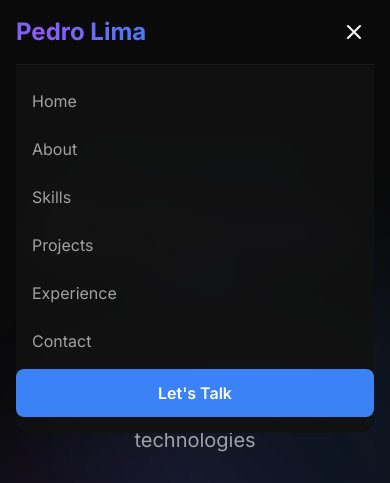
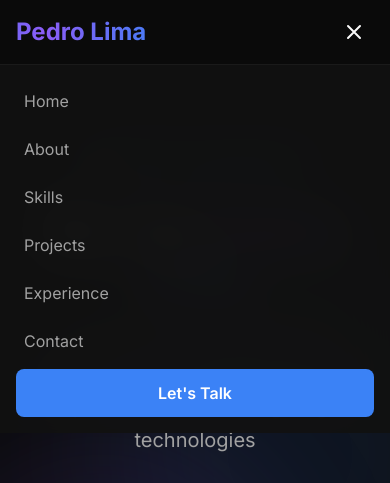
Before and after one commit to DevPedroLimaB/Portfolio.github.io, a Next.js app: page /Portfolio.github.io/ in a window 390 px wide. Both pictures are taken after a click on the button "Toggle menu". Shown: the top 483 px of the page. Built offline with nearby package versions, Linux system fonts and the light colour scheme.

Commit message:
fix: remover barra lateral do menu mobile

```diff
--- a/components/Header.tsx
+++ b/components/Header.tsx
@@ -107,7 +107,7 @@ export default function Header() {
             initial={{ opacity: 0, height: 0 }}
             animate={{ opacity: 1, height: 'auto' }}
             exit={{ opacity: 0, height: 0 }}
-            className="md:hidden py-4 space-y-2 bg-background-secondary/95 backdrop-blur-xl rounded-b-2xl border-t border-background-tertiary"
+            className="md:hidden py-4 px-2 space-y-2 bg-background-secondary/95 backdrop-blur-xl border-t border-background-tertiary -mx-4"
           >
             {navItems.map((item) => (
               <Link
@@ -122,7 +122,7 @@ export default function Header() {
             <Link
               href="#contact"
               onClick={() => setIsMobileMenuOpen(false)}
-              className="block btn-primary text-center mt-4"
+              className="block btn-primary text-center mt-4 mx-2"
             >
               Let's Talk
             </Link>
```
